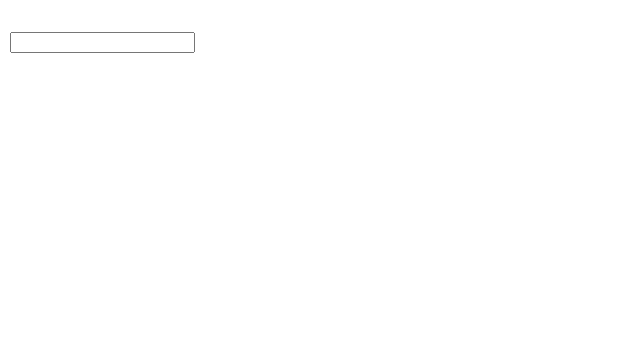
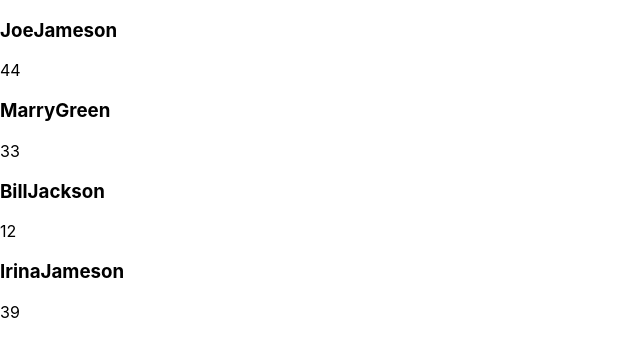
Before and after one commit to Satenik19/react_js_tasks, a React (Create React App) app: page / in a window 1280 px wide. Shown: the top 356 px of the page, without its empty margins (0-640 px from the left). Built offline with nearby package versions, Linux system fonts and the light colour scheme.

Commit message:
Show list in JSX / map

```diff
--- a/src/App.css
+++ b/src/App.css
@@ -1,4 +1,4 @@
 .App {
-  color: blue;
+  /*color: blue;*/
   padding: 10px;
 }
--- a/src/App.js
+++ b/src/App.js
@@ -1,16 +1,49 @@
 import './App.css';
-import {useState} from "react";
+import React from "react";
 
 function App() {
-  const [value, setValue] = useState("");
+
+    // const el = React.createElement('div', {}, 'ok ok');
+    // const el2 = React.createElement('div', {}, 'bye bye');
+    // const el3 = React.createElement('div', {}, 'yay');
+    //
+    // return React.createElement('div', {}, [el, el2, el3]); // third parameter can be array also in JSX
+    // in JSX child of element can be either element or array of element
+    // every element in the list of JSX should have unique key
+
+    // const el = <div>hello</div>;
+    // const el2 = <div>bye</div>;
+    // const arr = [el, el2];
+    const friends = [
+        {id: 1, firsName: 'Joe', lastName: "Jameson", age: 44},
+        {id: 2, firsName: 'Marry', lastName: "Green", age: 33},
+        {id: 3, firsName: 'Bill', lastName: "Jackson", age: 12},
+        {id: 4, firsName: 'Irina', lastName: "Jameson", age: 39},
+    ];
+    // const elements = friends.map(friend => {
+    //     return (
+    //         <div>
+    //             <h3>{friend.firsName}{friend.lastName}</h3>
+    //             <p>{friend.age}</p>
+    //         </div>
+    //     );
+    // })
   return (
-    <div className="App">
-        <h1>{value}</h1>
-      <input type="input" value={value} onChange={(e) => {
-          setValue(e.target.value);
-        }
-      }/>
-    </div>
+    // <div className="App">
+    //     {el}
+    //     {[el, el2]}
+    //     {arr}
+    // </div>
+      <div>
+          {friends.map(friend => {
+              return (
+                  <div key={friend.id}>
+                      <h3>{friend.firsName}{friend.lastName}</h3>
+                      <p>{friend.age}</p>
+                  </div>
+              );
+          })}
+      </div>
   );
 }
 
```
